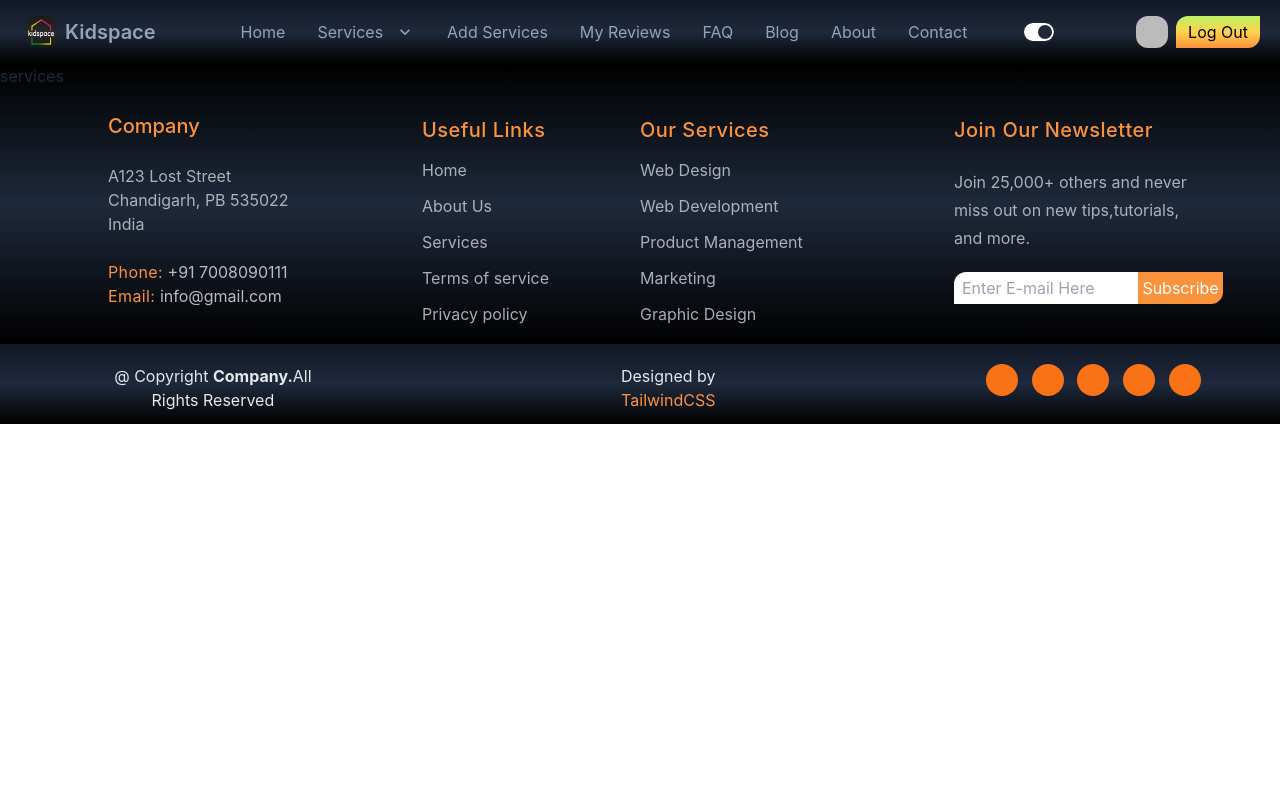
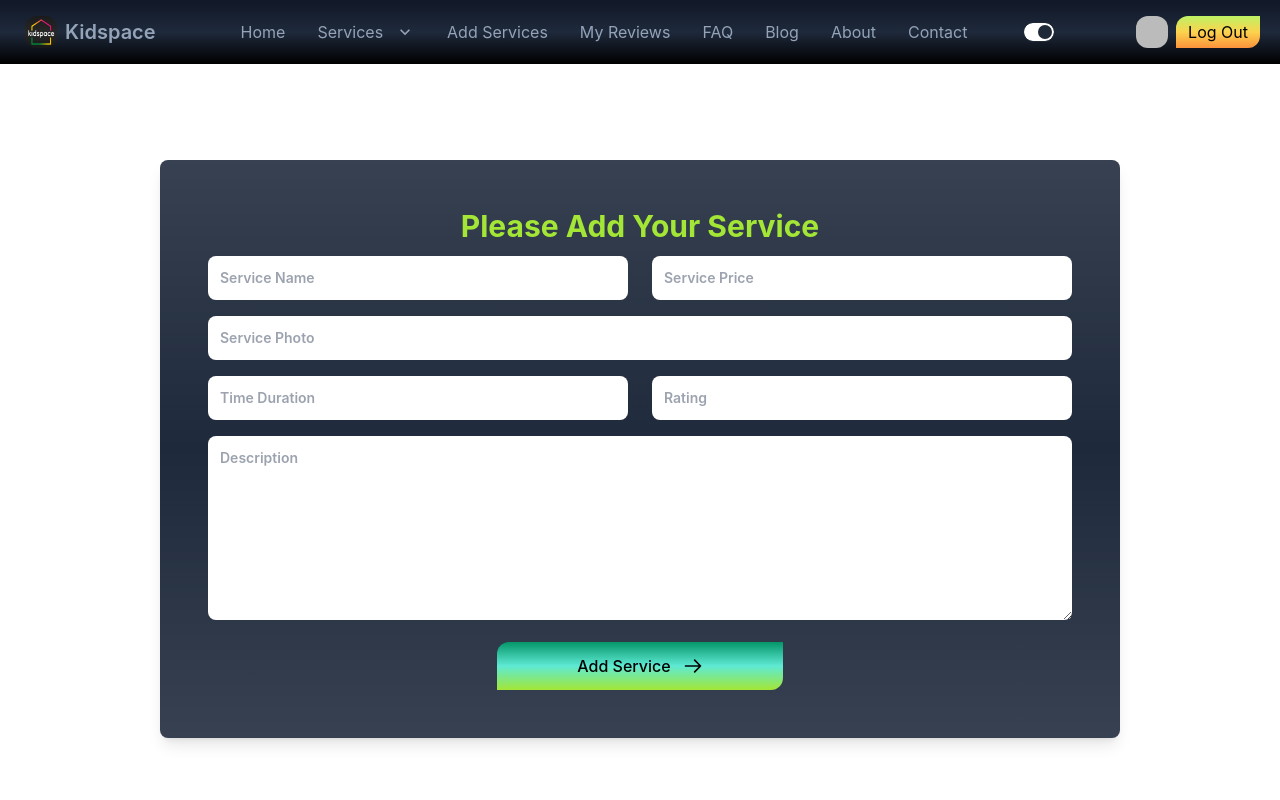
Before and after one commit to S-M-ZUBAYER/Kidspace-day-care-, a React (Create React App) app: page /addServices in a window 1280 px wide. Shown: the top 800 px of the page. Built offline with nearby package versions, Linux system fonts and the light colour scheme; no server answers; sample sign-in values are in the browser's storage.

Commit message:
Add service functionalities completed

```diff
--- a/package.json
+++ b/package.json
@@ -12,6 +12,7 @@
     "react-dom": "^18.2.0",
     "react-hot-toast": "^2.4.0",
     "react-icons": "^4.6.0",
+    "react-photo-view": "^1.2.2",
     "react-router-dom": "^6.4.3",
     "react-scripts": "5.0.1",
     "web-vitals": "^2.1.4"
--- a/src/Routes/Routes/Routes.js
+++ b/src/Routes/Routes/Routes.js
@@ -49,11 +49,11 @@ export const routes = createBrowserRouter([
             },
             {
                 path: '/addServices',
-                element: <AddServices></AddServices>
+                element: <PrivateRoutes><AddServices></AddServices></PrivateRoutes>
             },
             {
                 path: '/myReviews',
-                element: <MyReviews></MyReviews>
+                element: <PrivateRoutes><MyReviews></MyReviews></PrivateRoutes>
             },
             // {
             //     path: '/about',
--- a/src/Shared/Navbar/Navbar.js
+++ b/src/Shared/Navbar/Navbar.js
@@ -22,8 +22,14 @@ const Navbar = () => {
                                 </Link>
 
                             </li>
-                            <li><Link to='addServices'>Add Services</Link></li>
-                            <li><Link to='myReviews'>My Reviews</Link></li>
+                            {user ?
+                                <>
+                                    <li><Link to='addServices'>Add Services</Link></li>
+                                    <li><Link to='myReviews'>My Reviews</Link></li>
+                                </>
+                                :
+                                ""
+                            }
                             <li><Link to='faq'>FAQ</Link></li>
                             <li><Link to='blog'>Blog</Link></li>
                             <li><Link to='about'>About</Link></li>
@@ -45,8 +51,14 @@ const Navbar = () => {
                             <li><a>Submenu 2</a></li>
                         </ul> */}
                         </li>
-                        <li><Link to='addServices'>Add Services</Link></li>
-                        <li><Link to='myReviews'>My Reviews</Link></li>
+                        {user ?
+                            <>
+                                <li><Link to='addServices'>Add Services</Link></li>
+                                <li><Link to='myReviews'>My Reviews</Link></li>
+                            </>
+                            :
+                            ""
+                        }
                         <li><Link to='faq'>FAQ</Link></li>
                         <li><Link to='blog'>Blog</Link></li>
                         <li><Link to='about'>About</Link></li>
--- a/src/components/Pages/AddServicesPage/AddServices/AddServices.js
+++ b/src/components/Pages/AddServicesPage/AddServices/AddServices.js
@@ -1,10 +1,163 @@
-import React from 'react';
+import React, { useContext } from 'react';
+import toast from 'react-hot-toast';
+import { AuthContext } from '../../../../contexts/AuthProvider/AuthProvider';
 
 const AddServices = () => {
+    const { user } = useContext(AuthContext);
+
+
+    const handleToAddService = event => {
+        event.preventDefault()
+        const form = event.target;
+        const serviceName = form.serviceName.value;
+        const price = form.price.value;
+        const img = form.img.value;
+        const time = form.time.value;
+        const description = form.description.value;
+        const rating = form.rating.value;
+
+        const service = {
+            serviceName,
+            img,
+            rating,
+            price,
+            time,
+            description
+        }
+        console.log(service)
+
+
+        fetch('http://localhost:5000/services', {
+            method: "POST",
+            headers: {
+                'content-type': "application/json"
+            },
+            body: JSON.stringify(service)
+        })
+            .then(res => res.json())
+            .then(data => {
+                console.log(data)
+                if (data.acknowledged) {
+                    toast.success('Your service successfully added')
+                    form.reset();
+                }
+            })
+            .catch(err => console.error(err))
+
+    }
+
     return (
-        <div>
-            services
+        <div className="w-full flex justify-center py-24">
+
+            <div className="rounded-lg w-3/4 mx-auto lg:mx-0 bg-white p-8 shadow-lg lg:col-span-3 lg:p-12 bg-gradient-to-t from-gray-700 via-slate-800 to-gray-700">
+                <form onSubmit={handleToAddService} action="" className="space-y-4 font-semibold text-slate-900">
+                    <div>
+                        <h1 className="text-3xl font-bold mb-3 text-center text-lime-400">Please Add Your Service</h1>
+                        {/* <h2 className="text-lg font-semibold text-slate-300">Service: <span className="text-orange-500">{serviceName}</span></h2>
+                        <h2 className="text-lg font-semibold text-slate-300 mb-2">Service Price:<span className="text-amber-600">{price}</span> $</h2> */}
+
+                        <div className="grid grid-cols-1 md:grid-cols-2 gap-6">
+                            <label className="sr-only" for="name">Service Name</label>
+                            <input
+                                className="w-full rounded-lg border-gray-200 p-3 text-sm "
+                                placeholder="Service Name"
+                                type="text"
+                                name='serviceName'
+                                id="name"
+                                required
+                            />
+                            <label className="sr-only" for="email">Service Price</label>
+                            <input
+                                className="w-full rounded-lg border-gray-200 p-3 text-sm"
+                                placeholder="Service Price"
+                                type="text"
+                                name='price'
+                                id="price"
+                                required
+                            />
+
+                        </div>
+
+                    </div>
+
+
+                    <div>
+                        <label className="sr-only" for="name">service Photo</label>
+                        <input
+                            className="w-full rounded-lg border-gray-200 p-3 text-sm "
+                            placeholder="Service Photo"
+                            type="photo"
+                            name='img'
+                            id="photo"
+                            required
+                        />
+                    </div>
+                    <div className="grid grid-cols-1 md:grid-cols-2 gap-6">
+                        <div>
+                            <label className="sr-only" for="phone">Time</label>
+                            <input
+                                className="w-full rounded-lg border-gray-200 p-3 text-sm"
+                                placeholder="Time Duration "
+                                type="text"
+                                name='time'
+                                id="time"
+                                required
+                            />
+                        </div>
+
+                        <div>
+                            <label className="sr-only" for="phone">Rating</label>
+                            <input
+                                className="w-full rounded-lg border-gray-200 p-3 text-sm"
+                                placeholder="Rating"
+                                type="tel"
+                                name='rating'
+                                id="rating"
+
+                            />
+                        </div>
+                    </div>
+
+
+
+                    <div>
+                        <label className="sr-only " for="message">description</label>
+                        <textarea
+                            className="w-full rounded-lg border-gray-200 p-3 text-sm "
+                            placeholder="Description"
+                            rows="8"
+                            name='description'
+                            id="message"
+                        ></textarea>
+                    </div>
+
+                    <div className="mt-4 w-full flex justify-center">
+                        <button
+                            type="submit"
+                            className="inline-flex items-center justify-center w-full bg-black px-20 py-3 text-black sm:w-auto rounded-tl-xl rounded-br-xl bg-gradient-to-t from-lime-400 via-teal-300 to-emerald-600"
+                        >
+                            <span className="font-medium "> Add Service </span>
+
+                            <svg
+                                xmlns="http://www.w3.org/2000/svg"
+                                className="ml-3 h-5 w-5"
+                                fill="none"
+                                viewBox="0 0 24 24"
+                                stroke="currentColor"
+                            >
+                                <path
+                                    strokeLinecap="round"
+                                    strokeLinejoin="round"
+                                    strokeWidth="2"
+                                    d="M14 5l7 7m0 0l-7 7m7-7H3"
+                                />
+                            </svg>
+                        </button>
+                    </div>
+                </form>
+            </div>
         </div>
+
     );
 };
 
--- a/src/components/Pages/ServicesPage/ServiceCard/ServiceCard.js
+++ b/src/components/Pages/ServicesPage/ServiceCard/ServiceCard.js
@@ -1,8 +1,18 @@
 import React from 'react';
+import { PhotoProvider, PhotoView } from 'react-photo-view';
+import 'react-photo-view/dist/react-photo-view.css';
 import { Link } from 'react-router-dom';
 
 const ServiceCard = ({ service }) => {
     const { serviceName, _id, img, time, price, description, facility, rating } = service;
+    const photoView = (photo) => {
+        { console.log(photo) }
+        < PhotoProvider >
+            <PhotoView src="/1.jpg">
+                <img src="/1-thumbnail.jpg" alt="" />
+            </PhotoView>
+        </PhotoProvider >
+    }
     return (
         <div>
             <div className="max-w-lg p-4 shadow-md rounded-tl-2xl rounded-br-2xl  dark:dark:bg-gray-900 dark:dark:text-gray-100 bg-gradient-to-t from-black via-slate-800 to-gray-600 text-slate-400">
@@ -13,7 +23,7 @@ const ServiceCard = ({ service }) => {
                     <a rel="noopener noreferrer" href="#">Rating: {rating}</a>
                 </div>
                 <div className="space-y-4">
-                    <div className="space-y-2">
+                    <div onClick={() => photoView(img)} className="space-y-2">
                         <img src={img} alt="img" className="block object-cover object-center w-full rounded-md h-72 dark:dark:bg-gray-500" />
                         <div className="flex items-center text-xs">
                             <p>Price: {price}</p>
```
Also changed, not shown: public/services.json (+33 -0 lines), 1 other file (tests, documents, lock files or other folders).
